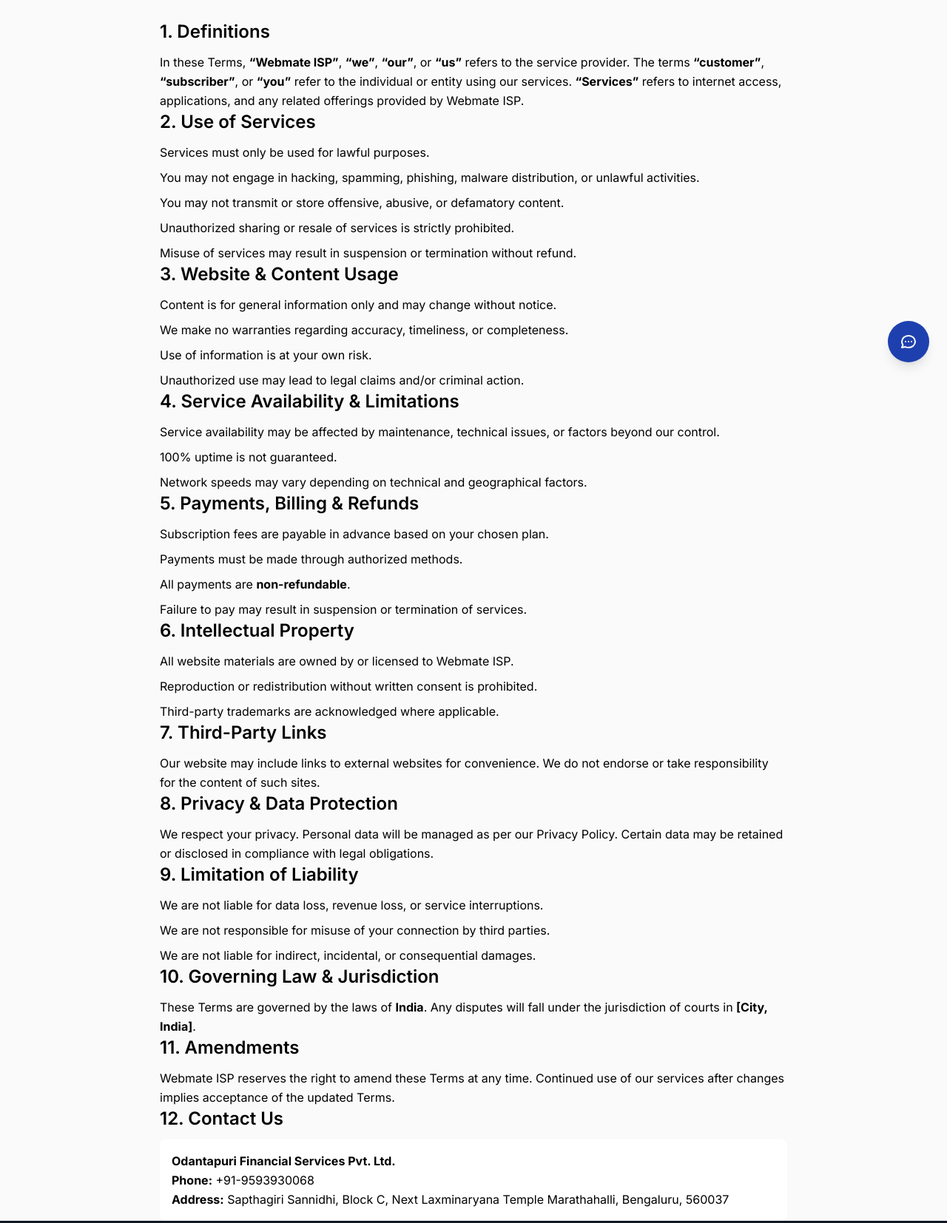
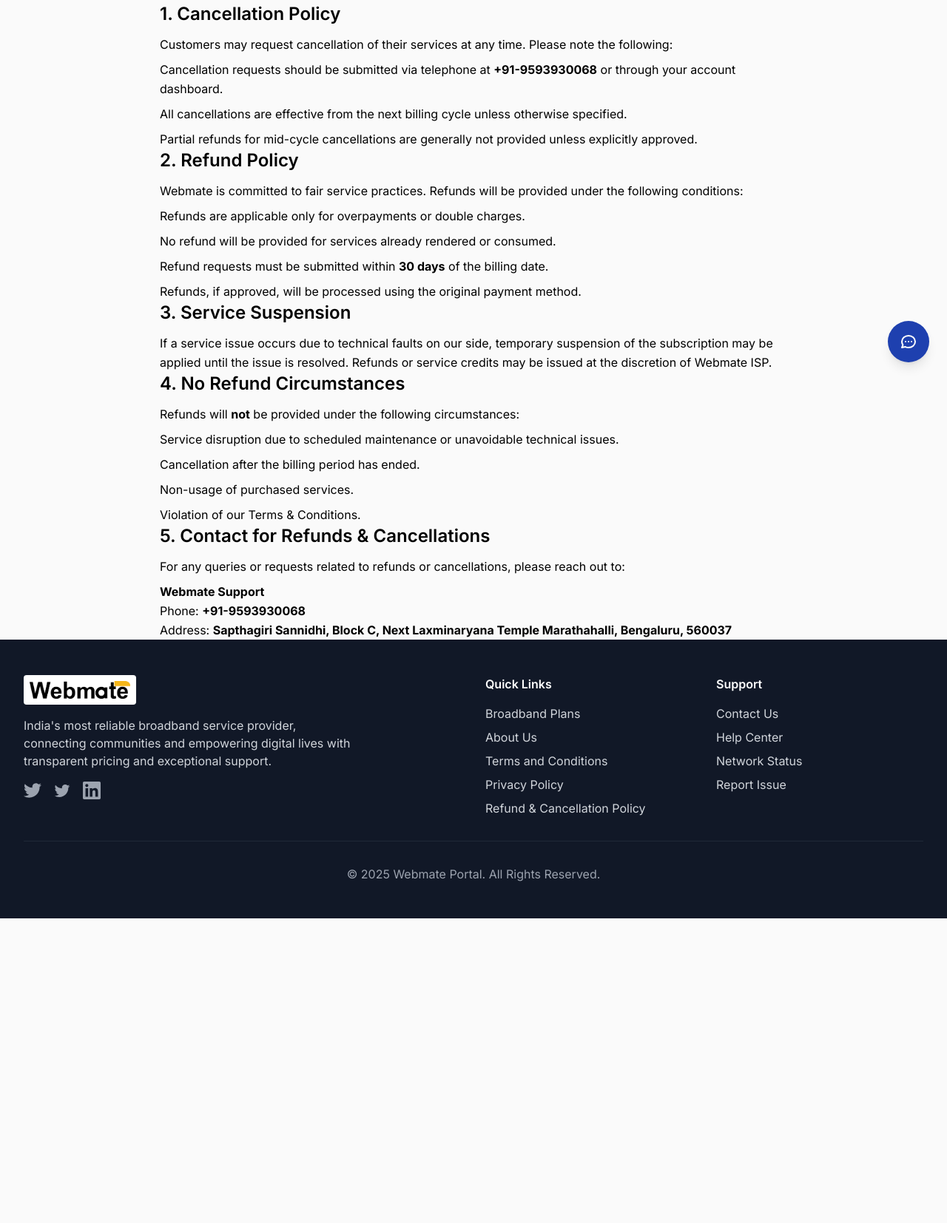
Before and after one commit to helloshant/odantaportal, a website: page pages/refund.html in a window 1280 px wide. Shown: the part 286-1940 px from the top of the page at 74% size. After the commit the page ends 1528 px from the top, so only its background shows below. Drawn offline with Linux system fonts and the light colour scheme.

Commit message:
Updated the Quick Links Section

```diff
--- a/pages/refund.html
+++ b/pages/refund.html
@@ -59,10 +59,11 @@
     </nav>
 
     <!-- Hero Section -->
+    <!-- Refund & Cancellation Hero Section -->
     <section class="bg-gradient-to-r from-primary/90 to-secondary/90 text-black py-16 text-center">
-        <h2 class="text-4xl font-bold mb-6">Refund/Cancellation Policy</h2>
-        <p class="text-lg max-w-3xl mx-auto">
-            Please read these Refund / Cancellation Policy carefully before using Webmate ISP services.
+        <h2 class="text-4xl font-bold">Refund & Cancellation Policy</h2>
+        <p class="mt-3 text-lg max-w-3xl mx-auto">
+            Read this policy carefully to understand how Webmate ISP handles refunds and service cancellations.
         </p>
     </section>
 
@@ -70,115 +71,64 @@
     <main class="max-w-4xl mx-auto px-6 pb-12 leading-relaxed space-y-10 text-left">
 
         <section>
-        <h3 class="text-2xl font-semibold mb-3">1. Definitions</h3>
-        <p>
-            In these Terms, <strong>“Webmate ISP”</strong>, <strong>“we”</strong>, <strong>“our”</strong>, or <strong>“us”</strong> refers to the service provider.
-            The terms <strong>“customer”</strong>, <strong>“subscriber”</strong>, or <strong>“you”</strong> refer to the individual or entity using our services.
-            <strong>“Services”</strong> refers to internet access, applications, and any related offerings provided by Webmate ISP.
-        </p>
+            <h3 class="text-2xl font-semibold mb-3">1. Cancellation Policy</h3>
+            <p>
+                Customers may request cancellation of their services at any time. Please note the following:
+            </p>
+            <ul class="list-disc pl-6 space-y-2 mt-2">
+                <li>Cancellation requests should be submitted via telephone at <strong>+91-9593930068</strong> or through your account dashboard.</li>
+                <li>All cancellations are effective from the next billing cycle unless otherwise specified.</li>
+                <li>Partial refunds for mid-cycle cancellations are generally not provided unless explicitly approved.</li>
+            </ul>
         </section>
 
         <section>
-        <h3 class="text-2xl font-semibold mb-3">2. Use of Services</h3>
-        <ul class="list-decimal pl-6 space-y-2">
-            <li>Services must only be used for lawful purposes.</li>
-            <li>You may not engage in hacking, spamming, phishing, malware distribution, or unlawful activities.</li>
-            <li>You may not transmit or store offensive, abusive, or defamatory content.</li>
-            <li>Unauthorized sharing or resale of services is strictly prohibited.</li>
-            <li>Misuse of services may result in suspension or termination without refund.</li>
-        </ul>
+            <h3 class="text-2xl font-semibold mb-3">2. Refund Policy</h3>
+            <p>
+                Webmate is committed to fair service practices. Refunds will be provided under the following conditions:
+            </p>
+            <ul class="list-disc pl-6 space-y-2 mt-2">
+                <li>Refunds are applicable only for overpayments or double charges.</li>
+                <li>No refund will be provided for services already rendered or consumed.</li>
+                <li>Refund requests must be submitted within <strong>30 days</strong> of the billing date.</li>
+                <li>Refunds, if approved, will be processed using the original payment method.</li>
+            </ul>
         </section>
 
         <section>
-        <h3 class="text-2xl font-semibold mb-3">3. Website & Content Usage</h3>
-        <ul class="list-decimal pl-6 space-y-2">
-            <li>Content is for general information only and may change without notice.</li>
-            <li>We make no warranties regarding accuracy, timeliness, or completeness.</li>
-            <li>Use of information is at your own risk.</li>
-            <li>Unauthorized use may lead to legal claims and/or criminal action.</li>
-        </ul>
+            <h3 class="text-2xl font-semibold mb-3">3. Service Suspension</h3>
+            <p>
+                If a service issue occurs due to technical faults on our side, temporary suspension of the subscription may be applied until the issue is resolved. Refunds or service credits may be issued at the discretion of Webmate ISP.
+            </p>
         </section>
 
         <section>
-        <h3 class="text-2xl font-semibold mb-3">4. Service Availability & Limitations</h3>
-        <ul class="list-decimal pl-6 space-y-2">
-            <li>Service availability may be affected by maintenance, technical issues, or factors beyond our control.</li>
-            <li>100% uptime is not guaranteed.</li>
-            <li>Network speeds may vary depending on technical and geographical factors.</li>
-        </ul>
+            <h3 class="text-2xl font-semibold mb-3">4. No Refund Circumstances</h3>
+            <p>
+                Refunds will <strong>not</strong> be provided under the following circumstances:
+            </p>
+            <ul class="list-disc pl-6 space-y-2 mt-2">
+                <li>Service disruption due to scheduled maintenance or unavoidable technical issues.</li>
+                <li>Cancellation after the billing period has ended.</li>
+                <li>Non-usage of purchased services.</li>
+                <li>Violation of our Terms & Conditions.</li>
+            </ul>
         </section>
 
         <section>
-        <h3 class="text-2xl font-semibold mb-3">5. Payments, Billing & Refunds</h3>
-        <ul class="list-decimal pl-6 space-y-2">
-            <li>Subscription fees are payable in advance based on your chosen plan.</li>
-            <li>Payments must be made through authorized methods.</li>
-            <li>All payments are <strong>non-refundable</strong>.</li>
-            <li>Failure to pay may result in suspension or termination of services.</li>
-        </ul>
+            <h3 class="text-2xl font-semibold mb-3">5. Contact for Refunds & Cancellations</h3>
+            <p>
+                For any queries or requests related to refunds or cancellations, please reach out to:
+            </p>
+            <p class="mt-2">
+                <strong>Webmate Support</strong><br>
+                Phone: <strong>+91-9593930068</strong><br>
+                Address: <strong>Sapthagiri Sannidhi, Block C, Next Laxminaryana Temple Marathahalli, Bengaluru, 560037</strong>
+            </p>
         </section>
 
-        <section>
-        <h3 class="text-2xl font-semibold mb-3">6. Intellectual Property</h3>
-        <ul class="list-decimal pl-6 space-y-2">
-            <li>All website materials are owned by or licensed to Webmate ISP.</li>
-            <li>Reproduction or redistribution without written consent is prohibited.</li>
-            <li>Third-party trademarks are acknowledged where applicable.</li>
-        </ul>
-        </section>
+    </main>
 
-        <section>
-        <h3 class="text-2xl font-semibold mb-3">7. Third-Party Links</h3>
-        <p>
-            Our website may include links to external websites for convenience.
-            We do not endorse or take responsibility for the content of such sites.
-        </p>
-        </section>
-
-        <section>
-        <h3 class="text-2xl font-semibold mb-3">8. Privacy & Data Protection</h3>
-        <p>
-            We respect your privacy. Personal data will be managed as per our Privacy Policy.
-            Certain data may be retained or disclosed in compliance with legal obligations.
-        </p>
-        </section>
-
-        <section>
-        <h3 class="text-2xl font-semibold mb-3">9. Limitation of Liability</h3>
-        <ul class="list-decimal pl-6 space-y-2">
-            <li>We are not liable for data loss, revenue loss, or service interruptions.</li>
-            <li>We are not responsible for misuse of your connection by third parties.</li>
-            <li>We are not liable for indirect, incidental, or consequential damages.</li>
-        </ul>
-        </section>
-
-        <section>
-        <h3 class="text-2xl font-semibold mb-3">10. Governing Law & Jurisdiction</h3>
-        <p>
-            These Terms are governed by the laws of <strong>India</strong>.
-            Any disputes will fall under the jurisdiction of courts in <strong>[City, India]</strong>.
-        </p>
-        </section>
-
-        <section>
-        <h3 class="text-2xl font-semibold mb-3">11. Amendments</h3>
-        <p>
-            Webmate ISP reserves the right to amend these Terms at any time.
-            Continued use of our services after changes implies acceptance of the updated Terms.
-        </p>
-        </section>
-
-        <section>
-        <h3 class="text-2xl font-semibold mb-3">12. Contact Us</h3>
-        <div class="p-4 bg-surface rounded-lg shadow">
-            <p><strong>Odantapuri Financial Services Pvt. Ltd.</strong></p>
-            <!-- <p><strong>Email:</strong> support@webmateisp.com</p> -->
-            <p><strong>Phone:</strong> +91-9593930068</p>
-            <p><strong>Address:</strong> Sapthagiri Sannidhi, Block C, Next Laxminaryana Temple
-            Marathahalli, Bengaluru, 560037</p>
-        </div>
-        </section>
-    </main>
 
     <!-- Footer -->
     <footer class="bg-gray-900 text-white">
@@ -222,9 +172,10 @@
                     <h4 class="font-semibold mb-4">Quick Links</h4>
                     <ul class="space-y-2">
                         <li><a href="broadband_plans.html" class="text-gray-300 hover:text-white transition-colors">Broadband Plans</a></li>
+                        <li><a href="about_us.html" class="text-gray-300 hover:text-white transition-colors">About Us</a></li>
                         <li><a href="terms.html" class="text-gray-300 hover:text-white transition-colors">Terms and Conditions</a></li>
-                        <li><a href="service_coverage.html" class="text-gray-300 hover:text-white transition-colors">Service Coverage</a></li> -->
-                        <li><a href="about_us.html" class="text-gray-300 hover:text-white transition-colors">About Us</a></li>
+                        <li><a href="privacy.html" class="text-gray-300 hover:text-white transition-colors">Privacy Policy</a></li>
+                        <li><a href="refund.html" class="text-gray-300 hover:text-white transition-colors">Refund & Cancellation Policy</a></li>
                     </ul>
                 </div>
 
```
Also changed, not shown: pages/about_us.html (+3 -2 lines), pages/broadband_plans.html (+3 -2 lines), pages/contact_us.html (+3 -2 lines), pages/privacy.html (+6 -6 lines), pages/recharge_center.html (+3 -2 lines), pages/service_coverage.html (+3 -2 lines), pages/terms.html (+3 -2 lines).
